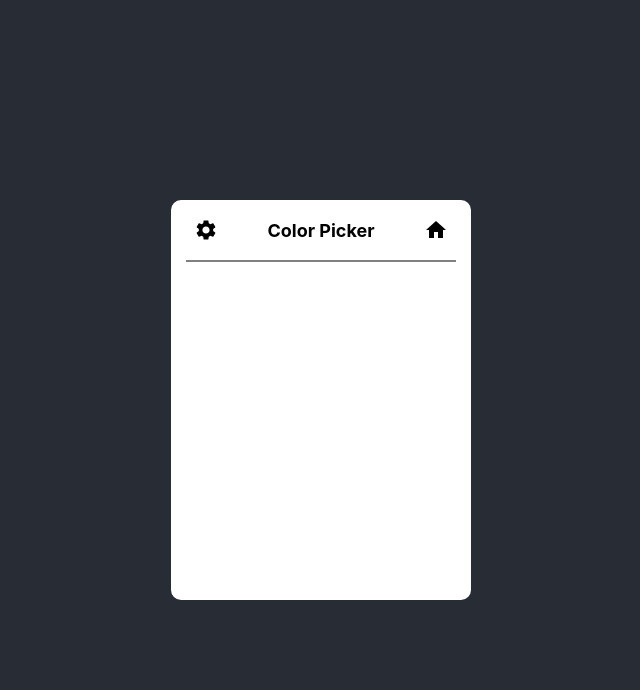
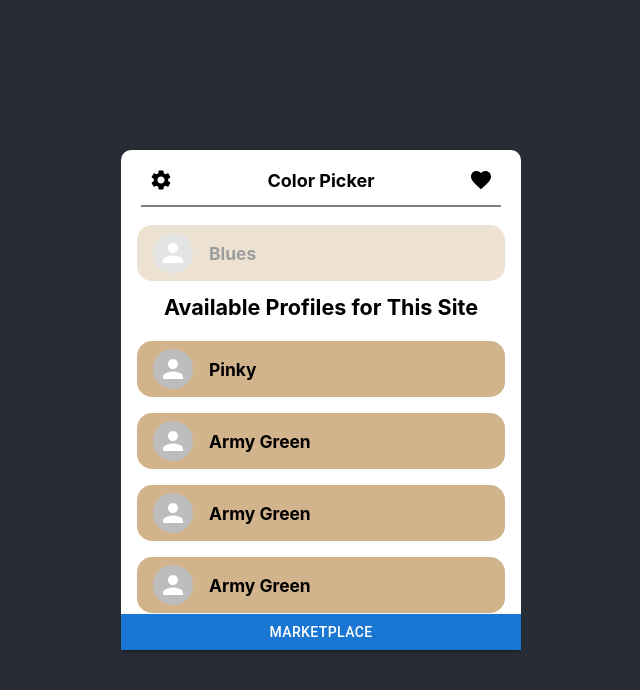
Before and after one commit to Clear1440/color-picker, a React (Create React App) app: page / in a window 1280 px wide. Shown: the top 690 px of the page, without its empty margins (319-959 px from the left). Built offline with nearby package versions, Linux system fonts and the light colour scheme.

Commit message:
updated hp

```diff
--- a/src/components/navbar/index.js
+++ b/src/components/navbar/index.js
@@ -1,5 +1,5 @@
 import React from "react"
-import HomeIcon from '@mui/icons-material/Home';
+import FavoriteIcon from '@mui/icons-material/Favorite';
 import SettingsIcon from '@mui/icons-material/Settings';
 import "./navbar.scss";
 import { IconButton } from "@mui/material";
@@ -12,7 +12,7 @@ export const NavBar = () => {
             </IconButton>
             <h6> Color Picker </h6>
             <IconButton onClick={() => console.log('go home')}>
-                <HomeIcon className="icon"/>
+                <FavoriteIcon className="icon"/>
             </IconButton>
         </div >
     );
--- a/src/components/navbar/navbar.scss
+++ b/src/components/navbar/navbar.scss
@@ -2,8 +2,8 @@
     display: inline-flex;
     justify-content: space-between;
     align-content: center;
-    width: 90%;
-    padding: 10px 0;
+    margin: 10px 20px;
+    padding-bottom: 5px;
     border-bottom: 2px solid gray;
 
     .icon {
--- a/src/container/homescreen/index.js
+++ b/src/container/homescreen/index.js
@@ -1,13 +1,67 @@
-import React from "react"
+import React, {useState} from "react"
+//MUI
+import List from '@mui/material/List';
+import ListItem from '@mui/material/ListItem';
+import Divider from '@mui/material/Divider';
+import ListItemText from '@mui/material/ListItemText';
+import ListItemAvatar from '@mui/material/ListItemAvatar';
+import Avatar from '@mui/material/Avatar';
+import Card from '@mui/material/Card';
+import ListItemButton from "@mui/material/ListItemButton";
+import Button from "@mui/material/Button";
+//CUSTOM COMPONENTS
 import { NavBar } from "../../components/navbar";
+//STYLES
 import "../../stylesheets/layout/page.scss"
 
 const HomeScreen = () => {
+    const [items,setItems] = useState([
+            {name:'Pinky',avatar:'example',id:1},
+            {name:'Army Green',avatar:'example',id:2},
+            {name:'Army Green',avatar:'example',id:3},
+            {name:'Army Green',avatar:'example',id:4},
+            {name:'Army Green',avatar:'example',id:5},
+            {name:'Klimindor',avatar:'example',id:6}]);
+
+    const [selectedItem, setSelectedItem] = useState({name:'Blues',avatar:'example',id:7,selected:false});
+
+    const clickHandler = id => {
+        const _selectedItem = selectedItem;
+        const _items = [...items];
+        const index = items.findIndex(item => item.id == id);
+        //Set selected item
+        setSelectedItem(items[index]);
+        _items.splice(index, 1);
+        _items.push(_selectedItem);
+        setItems(_items);
+    }
+
     return (
         <div className="page">
             <NavBar/>
-            <h6> Hellow Box </h6>
-        </div >
+            <ListItemButton disabled onClick={clickHandler} className="entry-wrapper">
+                    <ListItem className="entry-item selected">
+                                <ListItemAvatar className="profile-icon">
+                            <Avatar src=""/>
+                        </ListItemAvatar>
+                        <h6>{selectedItem.name}</h6>
+                    </ListItem>
+            </ListItemButton>
+            <h5>Available Profiles for This Site</h5>
+                <List className="content">
+                    { items?.map((entry) =>
+                    <ListItemButton onClick={() => clickHandler(entry.id)} className="entry-wrapper">
+                            <ListItem className="entry-item">
+                                <ListItemAvatar className="profile-icon">
+                                    <Avatar src=""/>
+                                </ListItemAvatar>
+                                <h6>{entry.name}</h6>
+                            </ListItem>
+                    </ListItemButton>
+                    )}
+                </List>
+            <Button className="market-button" variant="contained">MarketPlace</Button>
+        </div>
     );
 }
 
--- a/src/stylesheets/layout/page.scss
+++ b/src/stylesheets/layout/page.scss
@@ -1,6 +1,51 @@
 .page {
+    display: flex;
+    flex-direction: column;
     background-color: white;
-    height: 400px;
-    width: 300px;
+    height: 500px;
+    width: 400px;
     border-radius: 10px;
+    .selected{
+        background-color: aquamarine;
+    }
+    .profile-icon {
+        font-size: xx-small;
+    }
+
+    .content {
+        overflow: auto;
+        height: auto;
+    }
+
+    .entry-wrapper{
+        width: 100%;
+        display: flex;
+        align-content: center;
+        justify-content: center;
+
+        .entry-item{
+            color: black;
+            display: flex;
+            background-color: tan;
+            border-radius: 15px;
+            justify-content: flex-start;
+            align-content: center;
+        }
+        .entry-item:hover{
+        background-color: green;
+        }
+    }
+
+    .market-button {
+        border-radius: 0;
+    }
+
+    h6{
+        margin: 0;
+    }
+    h5 {
+        margin: 5px 0;
+        color: black;
+    }
+
 }
```
Also changed, not shown: 1 other file (tests, documents, lock files or other folders).
